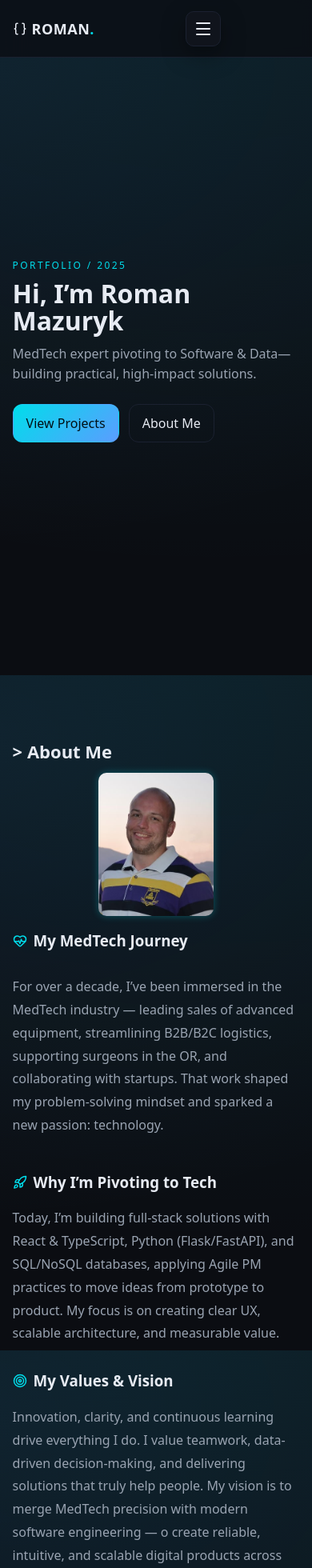
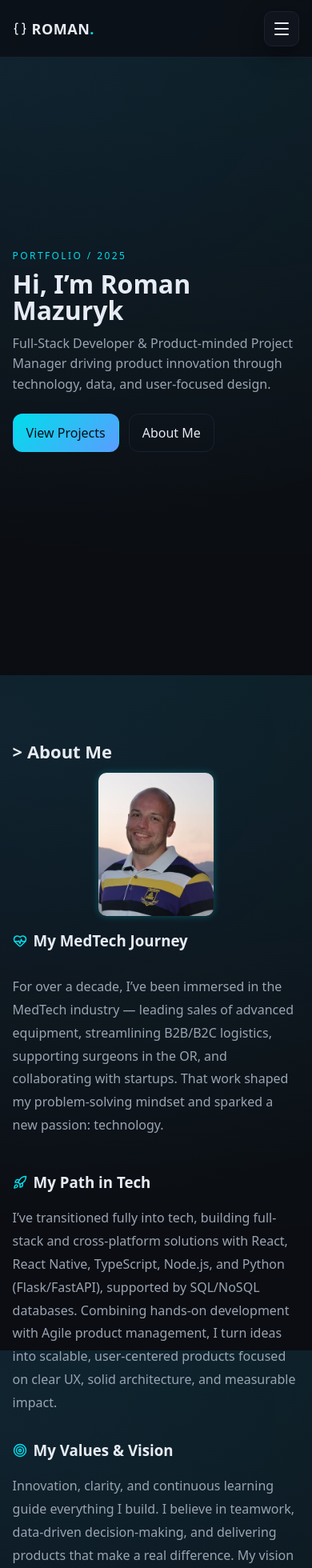
Before and after one commit to romahawk/portfolio-react, a React (Vite) app: page / in a window 390 px wide. Shown: the top 1960 px of the page at 80% size. Built offline with nearby package versions, Linux system fonts and the light colour scheme.

Commit message:
fixed mobile menu

```diff
--- a/src/assets/css/main.css
+++ b/src/assets/css/main.css
@@ -95,25 +95,46 @@ main { padding-top: 72px; }
 
 /* Mobile nav */
 @media (max-width: 800px) {
-  .nav { grid-template-columns: auto auto; }
-  .nav__toggle { display: inline-block; }
+  .nav {
+    grid-template-columns: auto 1fr;
+    position: relative;
+  }
+  .nav__toggle {
+    display: inline-block;
+    justify-self: end;
+  }
   .nav__list {
-    position: fixed;
-    top: 72px; right: 16px; left: 16px;
+    position: absolute;          /* ⬅ float it under the bar */
+    top: calc(100% + 1px);
+    left: 16px;
+    right: 16px;                 /* ⬅ now it will stretch nicely */
     flex-direction: column;
-    padding: 12px;
+    padding: 12px 12px 18px;
     gap: 6px;
     background: var(--panel);
     border: 1px solid var(--border);
     border-radius: 14px;
     transform: translateY(-8px);
-    opacity: 0; pointer-events: none;
+    opacity: 0;
+    pointer-events: none;
     transition: opacity .18s ease, transform .18s ease;
     box-shadow: var(--shadow);
   }
+
   .nav__list--open {
     transform: translateY(0);
-    opacity: 1; pointer-events: auto;
+    opacity: 1;
+    pointer-events: auto;
+  }
+
+  .nav__link {
+    width: 100%;
+  }
+
+  .nav__cta {
+    display: block;
+    text-align: center;
+    border-radius: 10px;
   }
 }
 
--- a/src/components/About.jsx
+++ b/src/components/About.jsx
@@ -41,10 +41,10 @@ const About = () => {
         <div className="about__row">
           <h3 className="about__heading">
             <Rocket size={18} className="icon about__icon" />
-            Why I’m Pivoting to Tech
+            My Path in Tech
           </h3>
           <p className="about__text">
-            Today, I’m building full-stack solutions with React & TypeScript, Python (Flask/FastAPI), and SQL/NoSQL databases, applying Agile PM practices to move ideas from prototype to product. My focus is on creating clear UX, scalable architecture, and measurable value.
+            I’ve transitioned fully into tech, building full-stack and cross-platform solutions with React, React Native, TypeScript, Node.js, and Python (Flask/FastAPI), supported by SQL/NoSQL databases. Combining hands-on development with Agile product management, I turn ideas into scalable, user-centered products focused on clear UX, solid architecture, and measurable impact.
           </p>
         </div>
 
@@ -55,7 +55,7 @@ const About = () => {
             My Values &amp; Vision
           </h3>
           <p className="about__text">
-            Innovation, clarity, and continuous learning drive everything I do. I value teamwork, data-driven decision-making, and delivering solutions that truly help people. My vision is to merge MedTech precision with modern software engineering — o create reliable, intuitive, and scalable digital products across healthcare, SportTech, and FinTech.
+            Innovation, clarity, and continuous learning guide everything I build. I believe in teamwork, data-driven decision-making, and delivering products that make a real difference. My vision is to combine product thinking with modern software engineering to create reliable, intuitive, and scalable digital solutions across healthcare, SportTech, and FinTech.
           </p>
         </div>
 
@@ -66,8 +66,7 @@ const About = () => {
             Let’s Collaborate
           </h3>
           <p className="about__text">
-            I’m open to collaboration — whether you’re in MedTech, Tech, or both.
-            Let’s connect and build something meaningful.
+            Let’s turn ideas into working products. I love partnering with forward-thinking teams to build smart, human-centered digital experiences.
           </p>
         </div>
 
--- a/src/components/Hero.jsx
+++ b/src/components/Hero.jsx
@@ -8,7 +8,7 @@ const Hero = () => {
           <p className="hero__eyebrow">Portfolio / 2025</p>
           <h1 className="hero__title">Hi, I’m Roman Mazuryk</h1>
           <p className="hero__subtitle">
-            MedTech expert pivoting to Software & Data—building practical, high-impact solutions.
+            Full-Stack Developer & Product-minded Project Manager driving product innovation through technology, data, and user-focused design.
           </p>
           <div className="hero__actions">
             <a href="#projects" className="btn btn--primary">View Projects</a>
```
